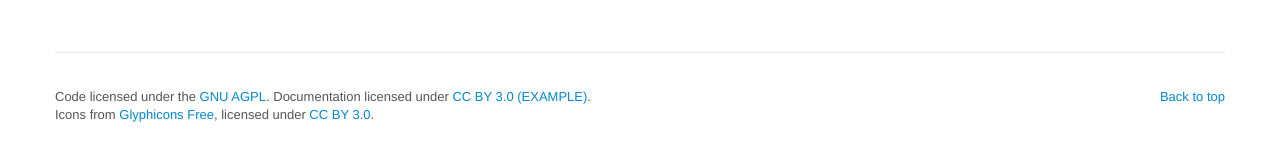
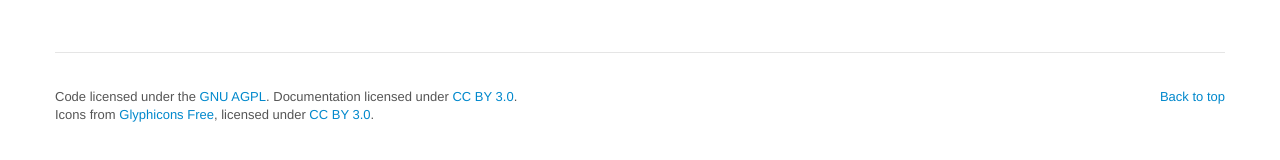
Before and after one commit to openaid-IATI/OIPA-V2, a Django app: template iati/templates/documentation/start.html in a window 1280 px wide. Shown: the part 1488-1648 px from the top of the page. Run offline with Django 3.2, Linux system fonts and the light colour scheme; the template is opened without the code that fills it, so the values that code supplies are empty; some libraries are stand-ins or nearby versions.

Commit message:
added documentation

```diff
--- a/iati/templates/base.html
+++ b/iati/templates/base.html
@@ -62,7 +62,7 @@
             {% endblock %}
             <footer class="footer">
                 <p class="pull-right"><a href="#">{% trans "Back to top" %}</a></p>
-                <p>Code licensed under the <a href="https://github.com/openaid-IATI/OIPA/blob/master/LICENSE.TXT" target="_blank">GNU AGPL</a>. Documentation licensed under <a href="http://creativecommons.org/licenses/by/3.0/">CC BY 3.0 (EXAMPLE)</a>.</p>
+                <p>Code licensed under the <a href="https://github.com/openaid-IATI/OIPA/blob/master/LICENSE.TXT" target="_blank">GNU AGPL</a>. Documentation licensed under <a href="http://creativecommons.org/licenses/by/3.0/">CC BY 3.0</a>.</p>
                 <p>Icons from <a href="http://glyphicons.com">Glyphicons Free</a>, licensed under <a href="http://creativecommons.org/licenses/by/3.0/">CC BY 3.0</a>.</p>
             </footer>
         </div>
```
